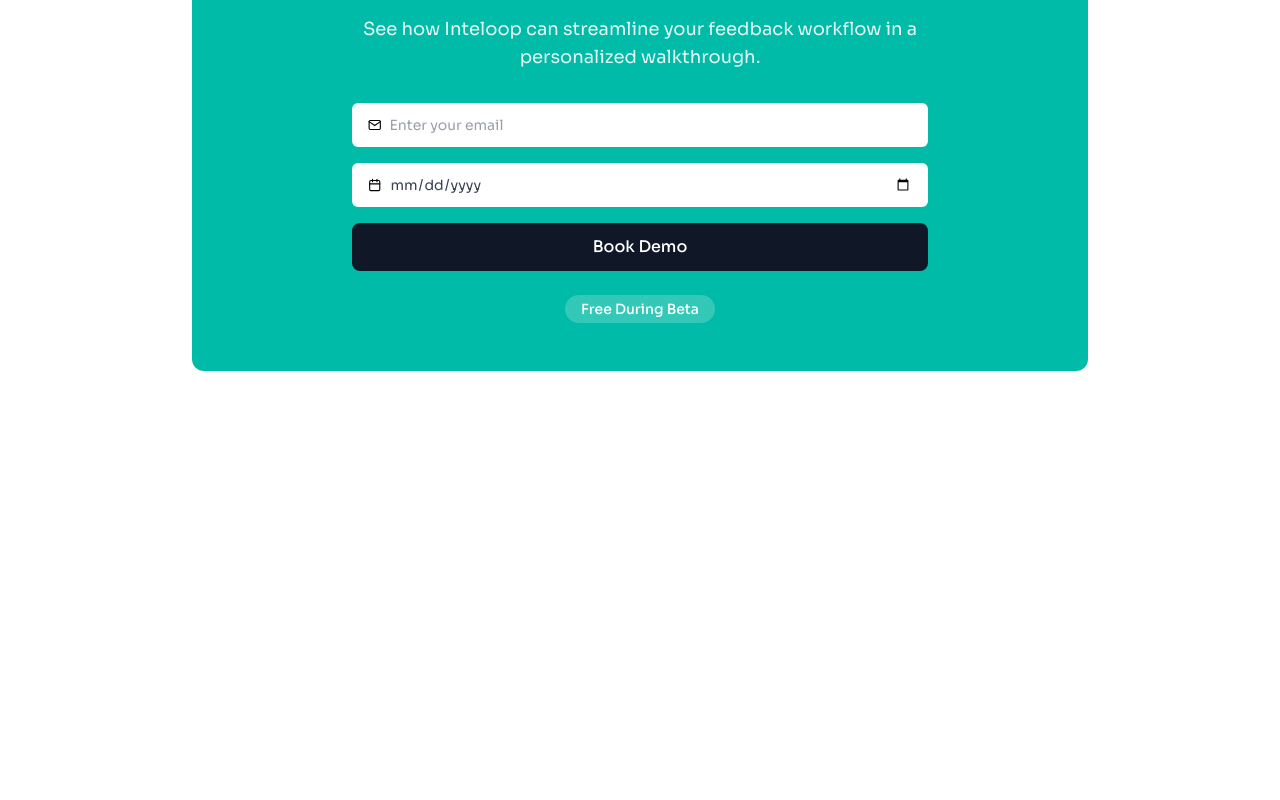
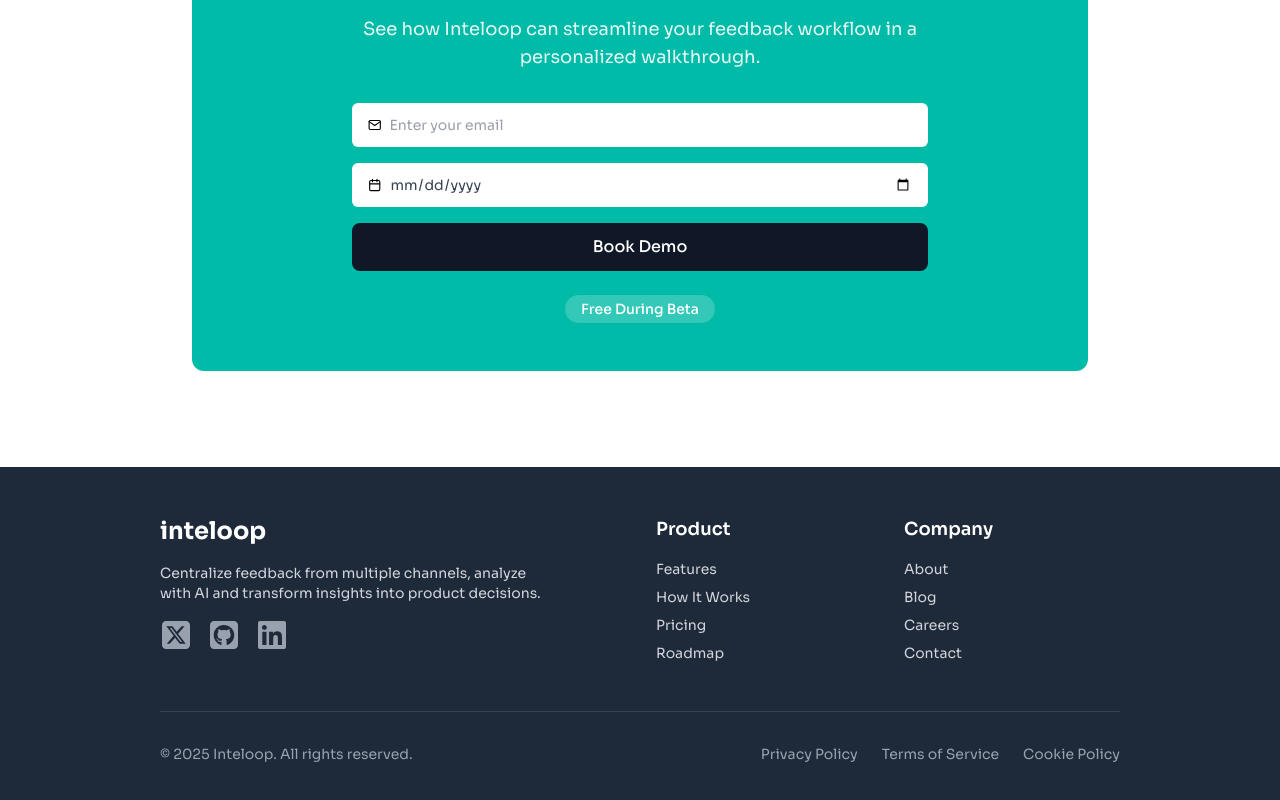
Before and after one commit to mr-selviraja/inteloop, a React (Vite) app in the folder client/: page / in a window 1280 px wide. Shown: the part 4409-5209 px from the top of the page. Before the commit the page ends 4876 px from the top, so only its background shows below. Built offline with nearby package versions, Linux system fonts and the light colour scheme.

Commit message:
Footer section completed

```diff
--- /dev/null
+++ b/client/src/components/Footer.jsx
@@ -0,0 +1,73 @@
+import { FaLinkedin } from "react-icons/fa";
+import { FaSquareXTwitter, FaSquareGithub } from "react-icons/fa6";
+
+const Footer = () => {
+    const currentYear = new Date().getFullYear();
+
+    return (
+      <footer className="bg-gray-800 py-12 px-40">
+        <div className="container mx-auto">
+          <div className="grid grid-cols-1 md:grid-cols-4 gap-8">
+            <div className="col-span-1 md:col-span-2">
+              <div className="flex items-center mb-4">
+                <span className="text-2xl font-bold text-white font-sora">
+                  inteloop
+                </span>
+              </div>
+              <p className="text-gray-300 font-sora max-w-sm">
+                Centralize feedback from multiple channels, analyze with AI
+                and transform insights into product decisions.
+              </p>
+              <div className="mt-4 flex space-x-4">
+                <a href="#" className="text-gray-400 hover:text-white transition-colors">
+                    {/* Twitter */}
+                    <FaSquareXTwitter size={32} />
+                </a>
+                <a href="#" className="text-gray-400 hover:text-white transition-colors">
+                    {/* GitHub */}
+                    <FaSquareGithub size={32} />
+                </a>
+                <a href="#" className="text-gray-400 hover:text-white transition-colors">
+                    {/* LinkedIn */}
+                    <FaLinkedin size={32} />
+                </a>
+              </div>
+            </div>
+
+            <div>
+              <h3 className="text-lg font-semibold mb-4 text-white font-sora">Product</h3>
+              <ul className="space-y-2">
+                <li><a href="#" className="text-gray-300 hover:text-white transition-colors font-sora">Features</a></li>
+                <li><a href="#" className="text-gray-300 hover:text-white transition-colors font-sora">How It Works</a></li>
+                <li><a href="#" className="text-gray-300 hover:text-white transition-colors font-sora">Pricing</a></li>
+                <li><a href="#" className="text-gray-300 hover:text-white transition-colors font-sora">Roadmap</a></li>
+              </ul>
+            </div>
+
+            <div>
+              <h3 className="text-lg font-semibold mb-4 text-white font-sora">Company</h3>
+              <ul className="space-y-2">
+                <li><a href="#" className="text-gray-300 hover:text-white transition-colors font-sora">About</a></li>
+                <li><a href="#" className="text-gray-300 hover:text-white transition-colors font-sora">Blog</a></li>
+                <li><a href="#" className="text-gray-300 hover:text-white transition-colors font-sora">Careers</a></li>
+                <li><a href="#" className="text-gray-300 hover:text-white transition-colors font-sora">Contact</a></li>
+              </ul>
+            </div>
+          </div>
+
+          <div className="mt-12 pt-8 border-t border-gray-700 flex flex-col md:flex-row justify-between items-center">
+            <div className="text-gray-400 text-sm font-sora">
+              © {currentYear} Inteloop. All rights reserved.
+            </div>
+            <div className="flex space-x-6 mt-4 md:mt-0">
+              <a href="#" className="text-gray-400 hover:text-white text-sm font-sora">Privacy Policy</a>
+              <a href="#" className="text-gray-400 hover:text-white text-sm font-sora">Terms of Service</a>
+              <a href="#" className="text-gray-400 hover:text-white text-sm font-sora">Cookie Policy</a>
+            </div>
+          </div>
+        </div>
+      </footer>
+    );
+  };
+
+  export default Footer;
--- a/client/src/page/LandingPage.jsx
+++ b/client/src/page/LandingPage.jsx
@@ -5,6 +5,7 @@
 import Navbar from "../components/Navbar";
 import WhyInteloop from "../components/WhyInteloop";
 import BookDemo from "../components/BookDemo";
+import Footer from "../components/Footer";
 
 const LandingPage = () => {
     return (
@@ -16,6 +17,7 @@
             <WhyInteloop />
             <DemoSection />
             <BookDemo />
+            <Footer />
         </div>
     )
 }
```
